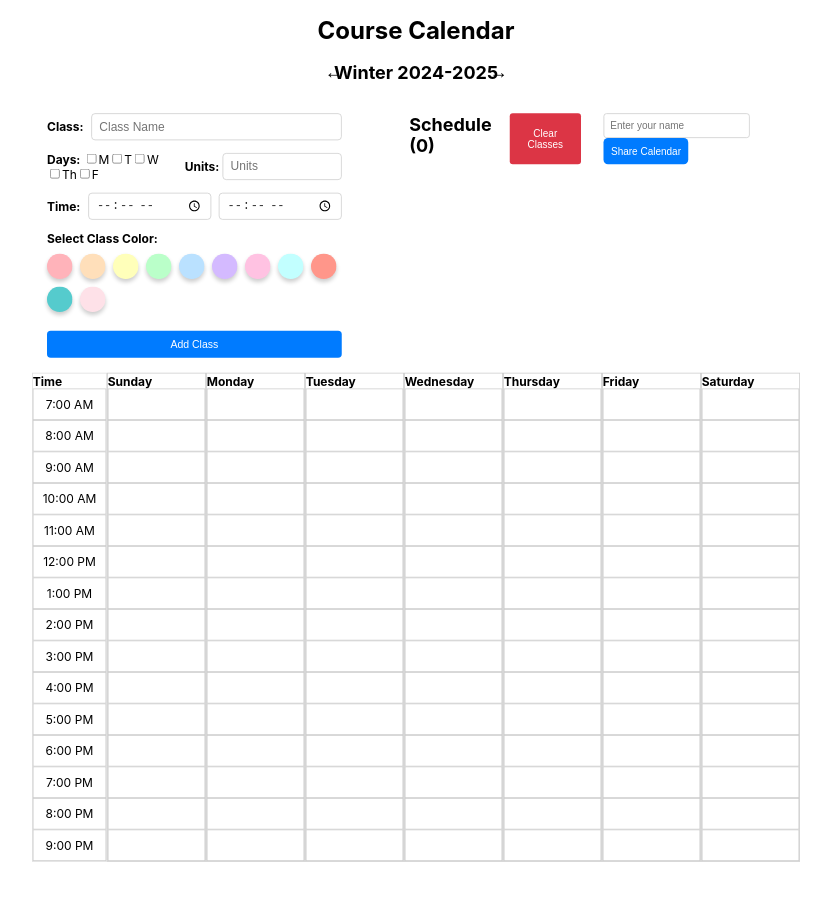
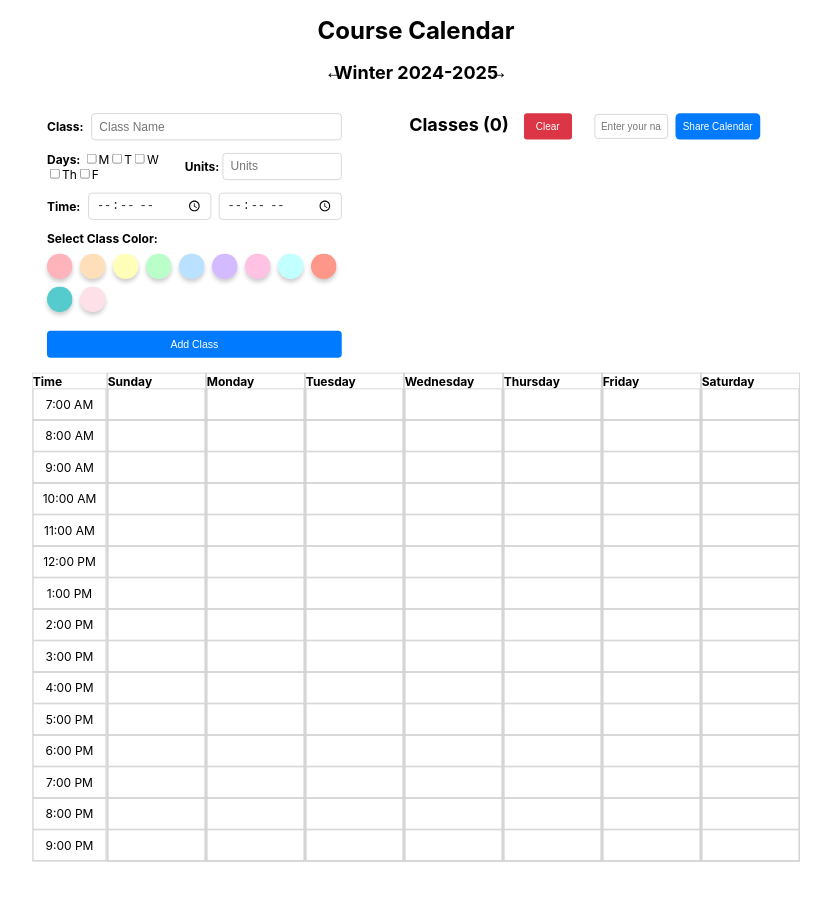
Before and after one commit to suleesan/course-calendar, a React (Create React App) app: page / in a window 1280 px wide. Shown: the top 900 px of the page, without its empty margins (224-1055 px from the left). Built offline with nearby package versions, Linux system fonts and the light colour scheme.

Commit message:
ui updates

```diff
--- a/src/ClassSchedule.js
+++ b/src/ClassSchedule.js
@@ -37,7 +37,7 @@ const ClassSchedule = ({
       >
         <div style={{ display: "flex", gap: "20px" }}>
           <header style={{ fontSize: "24px", fontWeight: "bold" }}>
-            Schedule ({totalUnits})
+            Classes ({totalUnits})
           </header>
           <button
             onClick={clearQuarter}
@@ -50,7 +50,7 @@ const ClassSchedule = ({
               cursor: "pointer",
             }}
           >
-            Clear Classes
+            Clear
           </button>
           {isSharedView ? (
             <button
--- a/src/ShareCalendar.js
+++ b/src/ShareCalendar.js
@@ -20,7 +20,7 @@ const ShareCalendarButton = ({ dataByQuarter }) => {
         {
           calendar_id: calendarId,
           data: sanitizedData,
-          name: name.trim(), // Store the owner's name
+          name: name.trim(),
         },
         { onConflict: "calendar_id" }
       );
@@ -54,6 +54,7 @@ const ShareCalendarButton = ({ dataByQuarter }) => {
           padding: "8px",
           borderRadius: "4px",
           border: "1px solid #ccc",
+          maxWidth: "80px",
         }}
       />
       <button
```
